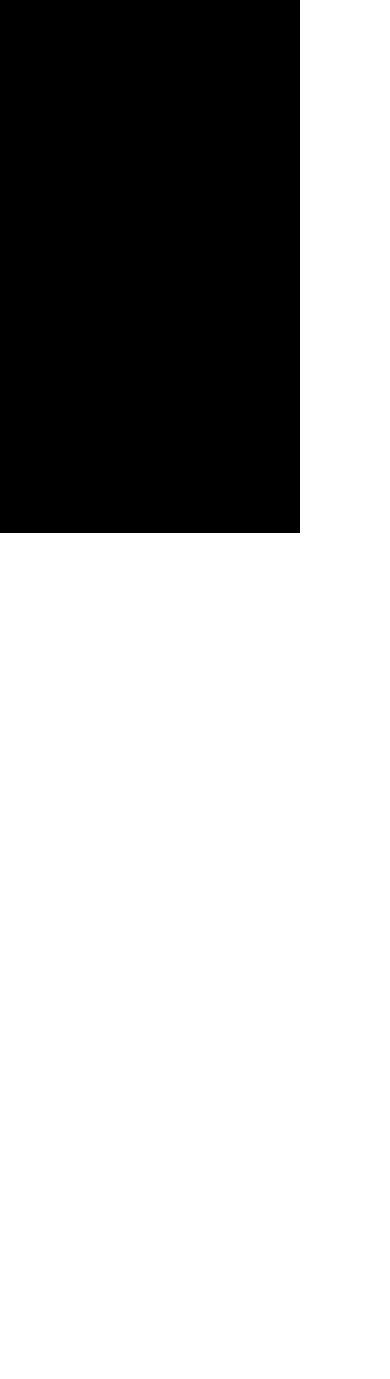
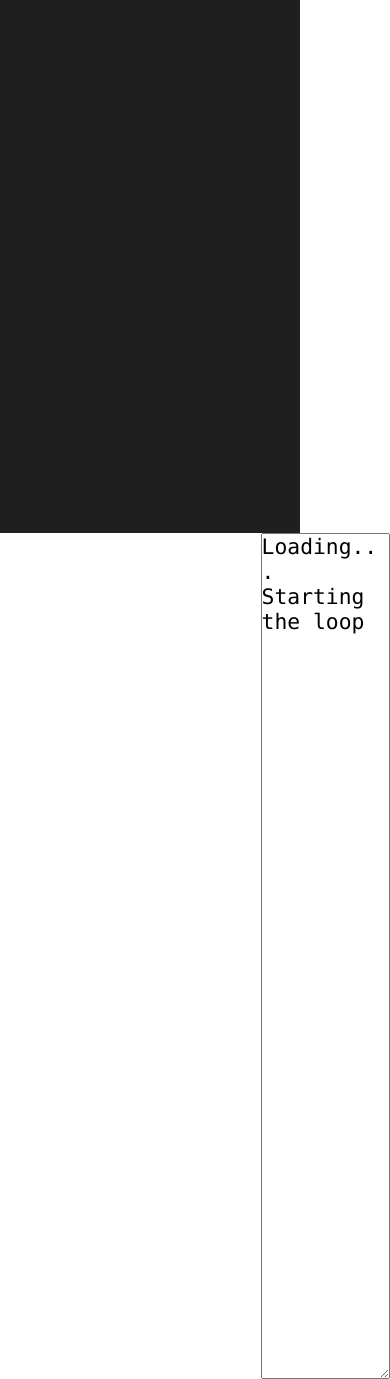
Before and after one commit to brendanfh/summer-proj, a website: page app/index.html in a window 390 px wide. Before the commit the page ends 844 px from the top, so only its background shows below. Drawn offline with Linux system fonts and the light colour scheme.

Commit message:
made things easier to develop in (mobile / web console)

```diff
--- a/app/game.js
+++ b/app/game.js
@@ -131,6 +131,16 @@ var PS = {};
       };
     };
   };
+
+  exports.foreachE = function (as) {
+    return function (f) {
+      return function () {
+        for (var i = 0, l = as.length; i < l; i++) {
+          f(as[i])();
+        }
+      };
+    };
+  };
 })(PS["Control.Monad.Eff"] = PS["Control.Monad.Eff"] || {});
 (function(exports) {
   // Generated by purs version 0.11.4
@@ -162,6 +172,7 @@ var PS = {};
   exports["applicativeEff"] = applicativeEff;
   exports["bindEff"] = bindEff;
   exports["monadEff"] = monadEff;
+  exports["foreachE"] = $foreign.foreachE;
 })(PS["Control.Monad.Eff"] = PS["Control.Monad.Eff"] || {});
 (function(exports) {
     "use strict";
@@ -607,6 +618,34 @@ var PS = {};
 (function(exports) {
     "use strict";
 
+  var elem = null;
+
+  exports.logImpl = function(str) {
+      return function(ending) {
+          return function() {
+              elem = elem || document.getElementById("console");
+              elem.innerHTML += str + ending;
+          }
+      }
+  }
+})(PS["Util.Log"] = PS["Util.Log"] || {});
+(function(exports) {
+  // Generated by purs version 0.11.4
+  "use strict";
+  var $foreign = PS["Util.Log"];
+  var Control_Applicative = PS["Control.Applicative"];
+  var Control_Bind = PS["Control.Bind"];
+  var Control_Monad_Eff = PS["Control.Monad.Eff"];
+  var Data_Show = PS["Data.Show"];
+  var Prelude = PS["Prelude"];
+  var logStrLn = function (str) {
+      return $foreign.logImpl(str)("\x0a");
+  };
+  exports["logStrLn"] = logStrLn;
+})(PS["Util.Log"] = PS["Util.Log"] || {});
+(function(exports) {
+    "use strict";
+
   var now, delta, last;
 
   exports.requestAnimationFrame = function(callback) {
@@ -745,6 +784,7 @@ var PS = {};
   var Control_Applicative = PS["Control.Applicative"];
   var Control_Bind = PS["Control.Bind"];
   var Control_Monad_Eff = PS["Control.Monad.Eff"];
+  var Control_Monad_Eff_Ref = PS["Control.Monad.Eff.Ref"];
   var Data_Function = PS["Data.Function"];
   var Data_Maybe = PS["Data.Maybe"];
   var Data_Tuple = PS["Data.Tuple"];
@@ -760,8 +800,8 @@ var PS = {};
               return function __do() {
                   var v = Graphics_Canvas.getCanvasElementById(canvasName)();
                   var __unused = function (dictPartial1) {
-                      return function ($dollar10) {
-                          return $dollar10;
+                      return function ($dollar13) {
+                          return $dollar13;
                       };
                   };
                   return __unused()((function () {
@@ -773,7 +813,7 @@ var PS = {};
                               return new Data_Tuple.Tuple(v.value0, v1);
                           };
                       };
-                      throw new Error("Failed pattern match at View line 36, column 5 - line 36, column 53: " + [ v.constructor.name ]);
+                      throw new Error("Failed pattern match at View line 43, column 5 - line 43, column 53: " + [ v.constructor.name ]);
                   })())();
               };
           };
@@ -797,7 +837,22 @@ var PS = {};
       return function (v1) {
           return function (v2) {
               if (v1 instanceof Types.Playing) {
-                  return clearScreen(v)("black");
+                  return function __do() {
+                      clearScreen(v)("#1f1f1f")();
+                      var v3 = Control_Monad_Eff_Ref.readRef(v2.touch)();
+                      return Control_Monad_Eff.foreachE(v3)(function (t) {
+                          return function __do() {
+                              var v4 = Graphics_Canvas.setFillStyle("white")(v)();
+                              var v5 = Graphics_Canvas.fillRect(v)({
+                                  x: t.x,
+                                  y: t.y,
+                                  w: 10.0,
+                                  h: 10.0
+                              })();
+                              return Data_Unit.unit;
+                          };
+                      })();
+                  };
               };
               return Control_Applicative.pure(Control_Monad_Eff.applicativeEff)(Data_Unit.unit);
           };
@@ -825,6 +880,7 @@ var PS = {};
   var Types = PS["Types"];
   var Update = PS["Update"];
   var Util_Keyboard = PS["Util.Keyboard"];
+  var Util_Log = PS["Util.Log"];
   var Util_RequestAnimFrame = PS["Util.RequestAnimFrame"];
   var Util_Touch = PS["Util.Touch"];
   var View = PS["View"];
@@ -843,6 +899,7 @@ var PS = {};
       return v2;
   };
   var main = function __do() {
+      Util_Log.logStrLn("Loading...")();
       var v = View.setupView("gameCanvas")(Globals.width)(Globals.height)();
       var v1 = initial();
       var loop = function (time) {
@@ -853,6 +910,7 @@ var PS = {};
               return Util_RequestAnimFrame.requestAnimationFrame(loop)();
           };
       };
+      Util_Log.logStrLn("Starting the loop")();
       return Util_RequestAnimFrame.requestAnimationFrame(loop)();
   };
   exports["initial"] = initial;
--- a/app/index.html
+++ b/app/index.html
@@ -2,9 +2,11 @@
 <html>
     <head>
         <title>Summer Project</title>
+        <meta name="viewport" content="width=device-width, initial-scale=1.0, maximum-scale=1, user-scalable=0">
         <script type="text/javascript" src="game.js"></script>
         <script type="text/javascript">
             window.onload = function() {
+                window.scrollTo(0, 1);
                 PS["Main"].main();
             };
         </script>
@@ -13,13 +15,40 @@
                 margin: 0;
                 padding: 0;
             }
-            /*canvas {*/
-            /*    width: 450px;*/
-            /*    height: 800px;*/
-            /*}*/
+            body, canvas {
+                overflow: hidden;
+            }
+            canvas {
+                float: left;
+                image-rendering: pixelated;
+                cursor: crosshair;
+            }
+            #consoleContainer {
+                float: right;
+                width: 33%;
+                height: 100vh;
+            }
+            #console {
+                float: right;
+                width: 99%;
+                height: 100%;
+                font: 16pt Consolas;
+            }
+            @media only screen and (max-device-width : 480px) {
+                canvas {
+                    width : 100%;
+                    height : 100%;
+                }
+                #console {
+                    display: none;
+                }
+            }
         </style>
     </head>
     <body>
         <canvas id="gameCanvas"></canvas>
+        <div id="consoleContainer">
+            <textarea readonly id="console"></textarea>
+        </div>
     </body>
 </html>
```
Also changed, not shown: src/Util/Log.js (added, +12 -0 lines), 3 other files.
